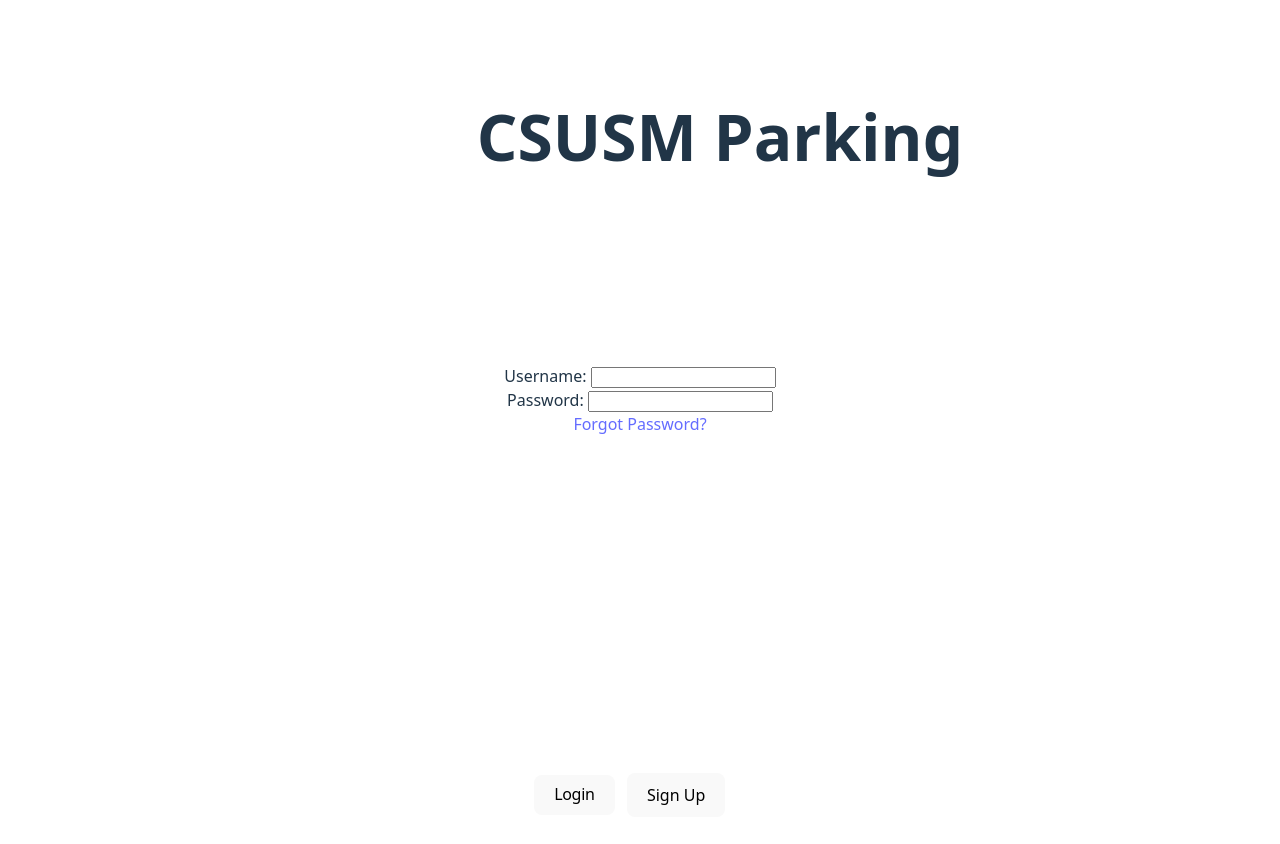
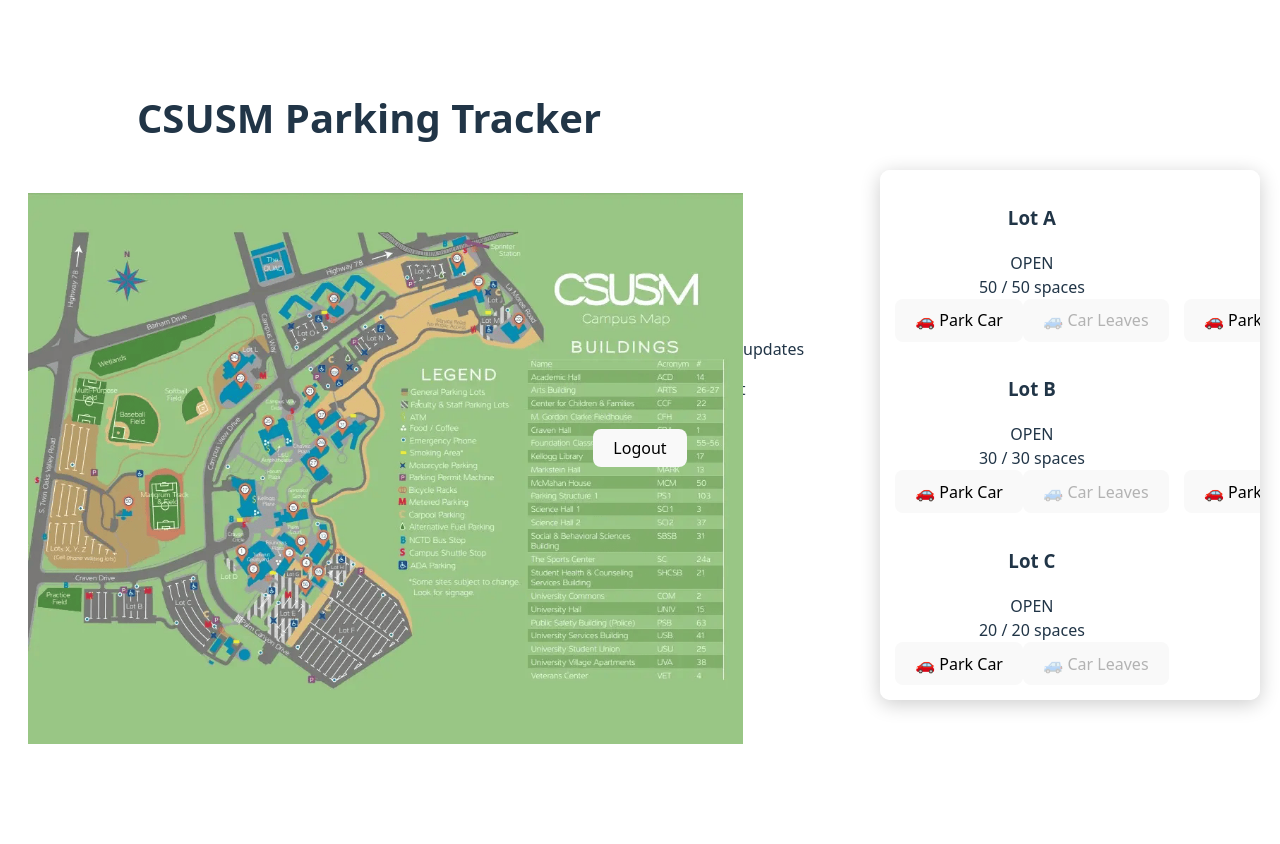
Before and after one commit to tylervo02/ParkingTracking, a React (Vite) app in the folder parking-tracking/: page /homepage in a window 1280 px wide. Shown: the top 844 px of the page. After the commit the page ends 800 px from the top, so only its background shows below. Built offline with nearby package versions, Linux system fonts and the light colour scheme.

Commit message:
Add new parking lot components and update styles
- Add ParkingLotCard component with CSS
- Implement ParkingService and models
- Update App.tsx and HomePage with new features
- Add server requester middleware
- Update login styles and functionality

```diff
--- a/parking-tracking/src/App.tsx
+++ b/parking-tracking/src/App.tsx
@@ -1,47 +1,17 @@
-import { useState } from 'react'
-import reactLogo from './assets/react.svg'
-import viteLogo from '/vite.svg'
-import './App.css'
-import {MemoryRouter, Routes, Route, Link} from "react-router-dom";
-import Login from "./Login";
+import { BrowserRouter as Router, Routes, Route } from 'react-router-dom';
+import Login from './Login';
 import HomePage from './HomePage';
-import ConfirmPark from './ConfirmPark';
+import './App.css';
 
 function App() {
-  const [count, setCount] = useState(0)
-
   return (
-    <>
-      {/* <div>
-        <a href="https://vite.dev" target="_blank">
-          <img src={viteLogo} className="logo" alt="Vite logo" />
-        </a>
-        <a href="https://react.dev" target="_blank">
-          <img src={reactLogo} className="logo react" alt="React logo" />
-        </a>
-      </div>
-      <h1>Vite + React</h1>
-      <div className="card">
-        <button onClick={() => setCount((count) => count + 1)}>
-          count is {count}
-        </button>
-        <p>
-          Edit <code>src/App.tsx</code> and save to test HMR
-        </p>
-      </div>
-      <p className="read-the-docs">
-        Click on the Vite and React logos to learn more
-      </p> */}
-
-      <MemoryRouter>
-        <Routes>
-          <Route path='/' element={<Login />}/>
-          <Route path='/homepage' element={<HomePage/>}/>
-          <Route path='/confirmpark' element={<ConfirmPark/>}/>
-        </Routes>
-      </MemoryRouter>
-    </>
-  )
+    <Router>
+      <Routes>
+        <Route path="/" element={<Login />} />
+        <Route path="/homepage" element={<HomePage />} />
+      </Routes>
+    </Router>
+  );
 }
 
-export default App
+export default App;
--- a/parking-tracking/src/HomePage.tsx
+++ b/parking-tracking/src/HomePage.tsx
@@ -1,4 +1,4 @@
-import { useCallback, useEffect, useState } from 'react';
+import { useEffect, useState } from 'react';
 import styles from './HomePage.module.css';
 import CSUSMMap from './assets/CSUSMParkingMap.png'
 import { useNavigate } from 'react-router-dom';
@@ -8,67 +8,69 @@
 
 const HomePage = () => {
   const navigate = useNavigate();
-    const [data, setData] = useState([]);
-    const [error, setError] = useState(null);
+  const [parkingLots, setParkingLots] = useState<ParkingLot[]>([]);
+  const [error, setError] = useState<string | null>(null);
+  const [lastUpdate, setLastUpdate] = useState('');
 
+  // Initialize parking lots with observer pattern
+  useEffect(() => {
+    // Create parking lots (you can replace this with backend data later)
+    const lots = [
+      new ParkingLot('Lot A', 50),
+      new ParkingLot('Lot B', 30),
+      new ParkingLot('Lot C', 20),
+      new ParkingLot('Lot D', 40),
+      new ParkingLot('PS1', 120)
+    ];
+
+    // Register observers for real-time updates
+    lots.forEach(lot => {
+      lot.registerObserver((updatedLot) => {
+        console.log('OBSERVER: ' + updatedLot.getName() + ' updated - ' + updatedLot.getAvailableSpaces() + '/' + updatedLot.getTotalSpaces() + ' spaces');
+        setLastUpdate(new Date().toLocaleTimeString());
+        // Force re-render by updating state
+        setParkingLots(prev => [...prev]);
+      });
+    });
+
+    setParkingLots(lots);
+  }, []);
+
+  // Team's backend data fetching (optional - for future integration)
   useEffect(() => {
     const fetchParkingData = async () => {
       try {
         const server = new ServerRequester();
-                console.log("Signing in...");
+        console.log("Fetching parking data from backend...");
         const result = await server.testConnection();
-
-                //if API returns { data: [...] }
-                const lots = Array.isArray(result) ? result : result.data || result.lots || [];
-                setData(lots);
+        console.log("Backend data:", result);
+        // You can integrate this with your observer lots later
       } catch (err) {
-                setError(err.message);
-                console.error("Fetch error: ", err)
+        setError(err instanceof Error ? err.message : 'Unknown error occurred');
+        console.error("Backend fetch error: ", err)
       };
     };
 
     fetchParkingData();
   }, []);
 
+  const onParkCar = (lotName: string) => {
+    const lot = parkingLots.find(l => l.getName() === lotName);
+    if (lot && lot.parkCar()) {
+      console.log('Car parked in ' + lotName);
+    } else {
+      console.log('Failed to park in ' + lotName + ' - lot full');
+    }
+  };
 
-  	const onRectangleClick = useCallback(() => {
-    		// Add your code here
-  	}, []);
-
-    const renderParkingLots = () => {
-        const lotMap = {};
-        const lotDisplayOrder = [];
-        data.forEach(lot => {
-            const key = lot.name?.trim().toUpperCase().replace('LOT ', '');
-            lotDisplayOrder.push(key);
-            lotMap[key] = lot;
-        });
-
-
-        return lotDisplayOrder.flatMap(lotKey => {
-            const lot = lotMap[lotKey];
-            const occupants = lot?.occupants ?? 0;
-            const capacity = lot?.capacity ?? 0;
-
-            const spotsText = capacity - occupants > 0
-                ? `${capacity - occupants} spots left`
-                : 'FULL';
-
-            return [
-                <>
-                <dt>{lotKey}</dt>
-                <dd>{spotsText}</dd>
-                </>
-            ];
-        });
-
-
-
+  const onCarLeaves = (lotName: string) => {
+    const lot = parkingLots.find(l => l.getName() === lotName);
+    if (lot && lot.carLeaves()) {
+      console.log('Car left ' + lotName);
     }
-
+  };
 
   const Logout = () => {
-        //clear cookie of the user before navigating back to the login page.
     navigate("/");
     console.log("Logging out");
   };
@@ -77,61 +79,32 @@
     <>
       <div>
         <h1 className={styles.csusmLogoHere}>CSUSM Parking Tracker</h1>
+        <p>Observer Pattern Active - Real-time updates</p>
+        <p>Last update: {lastUpdate || 'No updates yet'}</p>
+        {error && <p style={{color: 'red'}}>Backend error: {error}</p>}
       </div>
-
 
       <div>
         <img src={CSUSMMap} className={styles.csusmparkingmap1Icon} alt="CSUSM Map" />
       </div>
 
-        <div>
-            {/* <table>
-                <tr>
-                    <th>LOT A</th>
-                    <th>LOT B</th>
-                    <th>LOT C</th>
-                    <th>LOT D</th>
-                    <th>PS1</th>
-                </tr>
-
-                <tr>
-                    <td>12 spots left</td>
-                    <td>11 spot left</td>
-                    <td>13 spots left</td>
-                    <td>14 spots left</td>
-                    <td>120 spots left</td>
-                </tr> */}
-
-                {/*Insert the table with the trend if we have the time to do it*/}
-            {/* </table> */}
-
-            <dl className={styles.rotatedDL}>
-                {/**do it semantically with TS once the database is set up */}
-                {/* <dt>LOT A</dt>
-                <dd>12 spots left</dd>
-
-                <dt>LOT B</dt>
-                <dd>11 spots left</dd>
-
-                <dt>LOT C</dt>
-                <dd>13 spots left</dd>
-
-                <dt>LOT D</dt>
-                <dd>14 spots left</dd>
-
-                <dt>PS1</dt>
-                <dd>120 spots left</dd> */}
-                {error ? `Error: ${error}` : renderParkingLots()}
-            </dl>
+      {/* Interactive Parking Lots with Observer Pattern */}
+      <div className={styles.parkingLotsContainer}>
+        {parkingLots.map(lot => (
+          <ParkingLotCard
+            key={lot.getName()}
+            lot={lot}
+            onParkCar={onParkCar}
+            onCarLeaves={onCarLeaves}
+          />
+        ))}
       </div>
 
       <div className={styles.button}>
         <button className={styles.button2} type='button' onClick={Logout}>Logout</button>
       </div>
     </>
-
   );
-
 };
 
 export default HomePage;
--- a/parking-tracking/src/Homepage.module.css
+++ b/parking-tracking/src/Homepage.module.css
@@ -26,6 +26,14 @@
   	width: 612px;
   	height: 90px;
   	cursor: pointer;
+}
+.parkingLotsContainer {
+  display: flex;
+  flex-wrap: wrap;
+  gap: 20px;
+  justify-content: center;
+  margin: 20px 0;
+  padding: 20px;
 }
 .lotF {
   	position: absolute;
@@ -1195,3 +1203,35 @@
 .rotatedDL dd {
 	grid-column-start: 2;
 }
+
+.parkingLotsContainer {
+  position: fixed !important;
+  top: 150px !important;
+  right: 20px !important;
+  z-index: 100 !important;
+  background: rgba(255, 255, 255, 0.98) !important;
+  padding: 15px !important;
+  border-radius: 10px !important;
+  box-shadow: 0 4px 20px rgba(0, 0, 0, 0.2) !important;
+  max-height: 70vh !important;
+  overflow-y: auto !important;
+  width: 350px !important;
+  display: flex !important;
+  flex-direction: column !important;
+  gap: 15px !important;
+}
+
+
+/* Ensure parking cards appear above everything */
+.parking-lot-card {
+  position: relative !important;
+  z-index: 1500 !important;
+  margin: 10px !important;
+
+/* Make sure legend stays visible */
+.barlinechart,
+.barlinechart2,
+.barlinechart3 {
+  z-index: 50 !important;
+}
+}
--- a/parking-tracking/src/Login.module.css
+++ b/parking-tracking/src/Login.module.css
@@ -1,21 +1,22 @@
 .login {
   width: 100%;
-  	height: 1024px;
+  height: 100vh;
   position: relative;
-  	background-color: var(--color-white);
+  background-color: white;
   overflow: hidden;
   text-align: left;
-  	font-size: var(--fs-16);
-  	color: var(--color-gray-300);
-  	font-family: var(--font-inter);
+  font-size: 16px;
+  color: #666;
+  font-family: Arial, sans-serif;
 }
 .csusmParking {
   position: absolute;
   top: 59px;
-  	left: 425px;
+  left: 50%;
+  transform: translateX(-50%);
   font-size: 64px;
-  	font-family: var(--font-hanuman);
-  	color: var(--color-black);
+  font-family: serif;
+  color: black;
   text-align: center;
   display: inline-block;
   width: 590px;
@@ -24,79 +25,88 @@
 .forgotPassword {
   position: absolute;
   top: 884px;
-  	left: 584px;
-  	font-size: var(--fs-32);
+  left: 50%;
+  transform: translateX(-50%);
+  font-size: 32px;
   text-decoration: underline;
-  	color: var(--color-black);
+  color: black;
   text-align: center;
 }
 .inputField {
   position: absolute;
   top: 337px;
-  	left: 425px;
+  left: 50%;
+  transform: translateX(-50%);
   width: 583px;
   height: 106px;
   display: flex;
   flex-direction: column;
   align-items: flex-start;
-  	gap: var(--gap-8);
+  gap: 8px;
 }
 .label {
   align-self: stretch;
   position: relative;
   line-height: 140%;
+  font-weight: bold;
 }
 .input {
   align-self: stretch;
   flex: 1;
-  	border-radius: var(--br-8);
-  	background-color: var(--color-white);
-  	border: 1px solid var(--color-gainsboro-200);
+  border-radius: 8px;
+  background-color: white;
+  border: 1px solid #dcdcdc;
   box-sizing: border-box;
   overflow: hidden;
   display: flex;
   align-items: center;
-  	padding: var(--padding-12) var(--padding-16);
+  padding: 12px 16px;
   min-width: 240px;
-  	font-size: var(--fs-32);
+  font-size: 32px;
 }
 .value {
   flex: 1;
   position: relative;
   line-height: 120%;
+  border: none;
+  outline: none;
+  font-size: 32px;
 }
 .inputField2 {
   position: absolute;
   top: 498px;
-  	left: 425px;
+  left: 50%;
+  transform: translateX(-50%);
   width: 583px;
   height: 106px;
   display: flex;
   flex-direction: column;
   align-items: flex-start;
-  	gap: var(--gap-8);
+  gap: 8px;
 }
 .headerAuth {
   position: absolute;
   top: 724px;
-  	left: 534px;
+  left: 50%;
+  transform: translateX(-50%);
   width: 371px;
   height: 142px;
   display: flex;
   align-items: center;
   gap: 12px;
-  	font-size: var(--fs-48);
+  font-size: 48px;
 }
 .button {
   flex: 1;
-  	border-radius: var(--br-8);
-  	background-color: var(--color-gainsboro-100);
-  	border: 1px solid var(--color-gray-100);
+  border-radius: 8px;
+  background-color: #f0f0f0;
+  border: 1px solid #999;
   overflow: hidden;
   display: flex;
   align-items: center;
   justify-content: center;
-  	padding: var(--padding-8);
+  padding: 8px;
+  cursor: pointer;
 }
 .button2 {
   position: relative;
@@ -105,15 +115,16 @@
 }
 .button3 {
   flex: 1;
-  	border-radius: var(--br-8);
-  	background-color: var(--color-gray-200);
-  	border: 1px solid var(--color-gray-200);
+  border-radius: 8px;
+  background-color: #666;
+  border: 1px solid #666;
   overflow: hidden;
   display: flex;
   align-items: center;
   justify-content: center;
-  	padding: var(--padding-8);
-  	color: var(--color-whitesmoke);
+  padding: 8px;
+  color: white;
+  cursor: pointer;
 }
 .button4 {
   position: relative;
--- a/parking-tracking/src/Login.tsx
+++ b/parking-tracking/src/Login.tsx
@@ -1,47 +1,116 @@
 import { useNavigate } from 'react-router-dom';
-import styles from './Login.module.css';
-import ServerRequester from './middle/ServerRequester';
 
 const Login = () => {
   const navigate = useNavigate();
-  const loginUser = async () => {
-    // your login logic here later
-    e.preventDefault();
-    var userinput = new FormData(e.target);
-    const server = new ServerRequester();
-    var username = userinput.get("username");
-    var password = userinput.get("password");
-    var userdata = await tester.testLogin(username, password);
 
-    console.log("Signing in...");
-    await server.testConnection();
+  const loginUser = () => {
+    console.log("Login successful - going to homepage");
     navigate("/homepage");
   };
 
+  const signUp = () => {
+    console.log("Sign up clicked");
+    alert("Sign up coming soon!");
+  };
+
   return (
-    <>
-    <div >
-        <h1 className={styles.csusmParking}>CSUSM Parking</h1>
+    <div style={{
+      padding: '20px',
+      textAlign: 'center',
+      fontFamily: 'Arial',
+      width: '100%',
+      height: '100vh',
+      display: 'flex',
+      flexDirection: 'column',
+      justifyContent: 'center',
+      alignItems: 'center',
+      backgroundColor: '#f5f5f5'
+    }}>
+      <h1 style={{
+        color: '#1a5276',
+        fontSize: '64px',
+        marginBottom: '40px',
+        fontFamily: 'serif'
+      }}>
+        CSUSM Parking
+      </h1>
+
+      <div style={{ margin: '20px 0', width: '300px' }}>
+        <div style={{ margin: '20px 0', textAlign: 'left' }}>
+          <label style={{ display: 'block', marginBottom: '8px', fontWeight: 'bold' }}>
+            Username:
+          </label>
+          <input
+            type="text"
+            defaultValue="test"
+            style={{
+              width: '100%',
+              padding: '10px',
+              border: '1px solid #ccc',
+              borderRadius: '4px',
+              fontSize: '16px'
+            }}
+          />
+        </div>
+        <div style={{ margin: '20px 0', textAlign: 'left' }}>
+          <label style={{ display: 'block', marginBottom: '8px', fontWeight: 'bold' }}>
+            Password:
+          </label>
+          <input
+            type="password"
+            defaultValue="test"
+            style={{
+              width: '100%',
+              padding: '10px',
+              border: '1px solid #ccc',
+              borderRadius: '4px',
+              fontSize: '16px'
+            }}
+          />
+        </div>
+      </div>
+
+      <div style={{ margin: '30px 0' }}>
+        <button
+          onClick={loginUser}
+          style={{
+            padding: '12px 30px',
+            margin: '0 10px',
+            backgroundColor: '#1a5276',
+            color: 'white',
+            border: 'none',
+            borderRadius: '6px',
+            cursor: 'pointer',
+            fontSize: '16px',
+            fontWeight: 'bold'
+          }}
+        >
+          Login
+        </button>
+        <button
+          onClick={signUp}
+          style={{
+            padding: '12px 30px',
+            margin: '0 10px',
+            backgroundColor: '#666',
+            color: 'white',
+            border: 'none',
+            borderRadius: '6px',
+            cursor: 'pointer',
+            fontSize: '16px'
+          }}
+        >
+          Sign Up
+        </button>
+      </div>
+
+      <div>
+        <a href="#" style={{ color: '#1a5276', textDecoration: 'underline' }}>
+          Forgot Password?
+        </a>
+      </div>
     </div>
-
-    <div>
-        <label>Username: <input type="text" name='username'/></label>
-        <br />
-        <label>Password: <input type="text" name="password"/></label>
-    </div>
-
-    <div className={styles.headerAuth}>
-        <button type='button' onClick={loginUser} className={styles.button2}>Login</button>
-        <button type='button'>Sign Up</button>
-    </div>
-
-    <div>
-        <a href="">Forgot Password?</a>
-    </div>
-    </>
   );
-
-
-}
+};
 
 export default Login;
--- a/parking-tracking/src/main.tsx
+++ b/parking-tracking/src/main.tsx
@@ -1,9 +1,7 @@
 import { StrictMode } from 'react'
 import { createRoot } from 'react-dom/client'
 import './index.css'
-import App from './App.tsx'
-import Login from './Login.tsx';
-import HomePage from './HomePage.tsx';
+import App from './App'
 
 createRoot(document.getElementById('root')!).render(
   <StrictMode>
```
Also changed, not shown: parking-tracking/src/ConfirmPark.tsx (+4 -29 lines), parking-tracking/src/middle/ServerRequester.ts (+19 -28 lines), parking-tracking/src/global.d.ts (added), 1 other file (tests, documents, lock files or other folders). Lines whose indentation alone changed are shown as unchanged.
